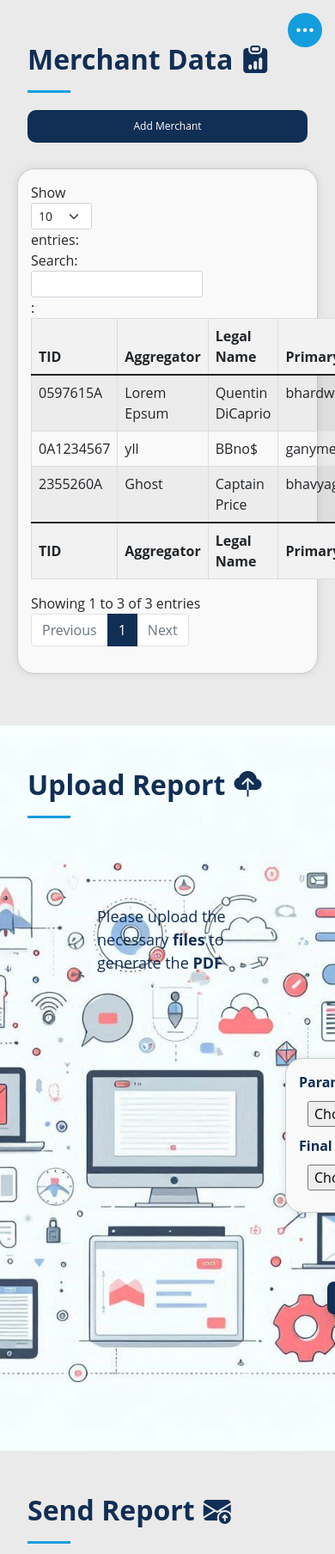
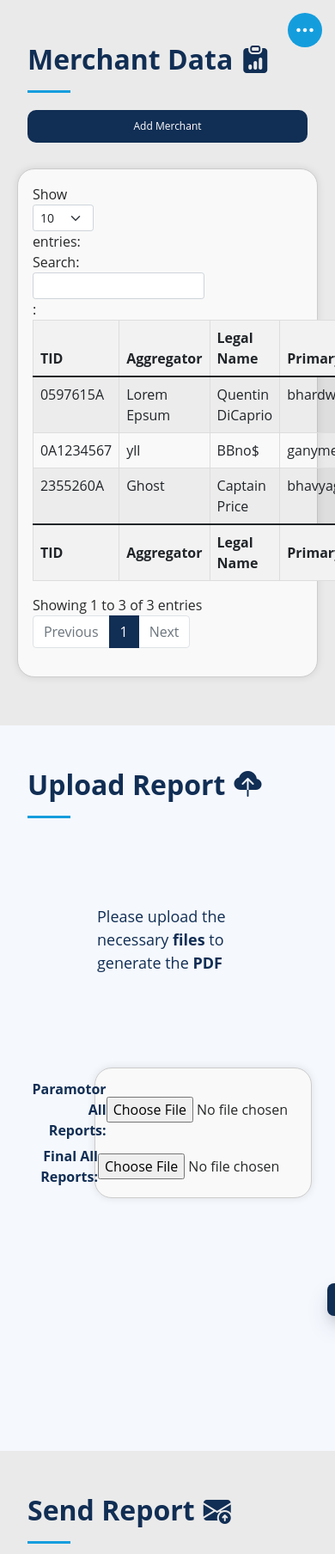
Before and after one commit to Mayank2930/Work, a Django app: page / in a window 390 px wide. Shown: the top 1808 px of the page at 86% size. Run offline with Django 4.2, Linux system fonts and the light colour scheme; a user stored in the database is signed in; data comes from the database, SQL or seed files in the repository; some libraries are stand-ins or nearby versions.

Commit message:
responsiveness

```diff
--- a/reports-main/static/css/style.css
+++ b/reports-main/static/css/style.css
@@ -277,14 +277,6 @@ p {
 /*--------------------------------------------------------------
 # Sections General
 --------------------------------------------------------------*/
-
-#uploadreport {
-  background-image: url('/reports-main/static/css/bg-1.png');
-  background-size: cover;
-  background-repeat: no-repeat;
-  background-position: center;
-  background-attachment: fixed;
-}
 
 section {
   padding: 60px 0;
@@ -1054,10 +1046,17 @@ section {
 
 .table-container {
   border: 1px solid #ccc;
-  padding: 15px;
+  padding: 2vmax;
   border-radius: 20px;
   box-shadow: 0 0 10px rgba(0, 0, 0, 0.1);
   background-color: #f9f9f9;
+  display: flex;
+  align-items: center;
+  justify-content: center;
+}
+
+.dataTables_wrapper {
+  width: 100%;
 }
 
 .table-container table {
@@ -1077,17 +1076,36 @@ section {
 
 .upload-container{
   border: 1px solid #ccc;
-  padding: 15px;
+  height: 18vmax;
+  width: 30vmax;
+  padding: 1vmax;
   border-radius: 20px;
   box-shadow: 0 0 10px rgba(0, 0, 0, 0.1);
   background-color: #f9f9f9;
-  margin-top: -30px;
-  margin-left: 300px;
-  margin-right: -200px;
+  display: flex;
+  align-items: center;
+  justify-content: space-evenly;
+  position: relative;
+  min-width: 0;
+  left: 20vw;
+  top: -5vw;
 }
 
-.input_1, .input_2 {
-  padding: 10px;
+.upload-inner-container {
+  display: flex;
+  font-size: 1em;
+  align-items: center;
+  justify-content: space-around;
+  flex-direction: column;
+  height: 100%;
+  width: 100%;
+  min-width: None;
+}
+
+.input_1-container, .input_2-container{
+  display: flex;
+  align-items: center;
+  justify-items: center;
 }
 
 .button_upload {
--- a/reports-main/templates/merchant/merchant_detail.html
+++ b/reports-main/templates/merchant/merchant_detail.html
@@ -22,7 +22,6 @@
                     <li><a href="/" class="nav-link scrollto"><i class="bi bi-house"></i> <span>Back Home</span></a></li>
                 </ul>
             </nav><!-- .nav-menu -->
-
         </div>
     </header><!-- End Header -->
 
--- a/reports-main/templates/merchant/upload_report.html
+++ b/reports-main/templates/merchant/upload_report.html
@@ -15,12 +15,19 @@
                         <div class="form-group">
                             <div class="section-form text-end upload-container">
                                 <!-- <div class=""> -->
+                                    <div class="upload-inner-container">
+                                        <div class="input_1-container">
+                                            <div class="upload-label"></div>
                                             <label for="id_paramotor_all_reports">Paramotor All Reports</label>
                                             <input type="file" class="input_1" name="paramotor_all_reports" id="id_paramotor_all_reports" required>
+                                        </div>
                                         <!-- <hr> -->
+                                         <div class="input_2-container">
                                             <label for="id_final_all_reports">Final All Reports</label>
                                             <input type="file" class="input_2" name="final_all_reports" id="id_final_all_reports" required>
+                                         </div>
                                         <!-- <hr> -->
+                                    </div>
                                 <!-- </div> -->
                             </div>
                             <div class="button_upload">
```
Lines whose indentation alone changed are shown as unchanged.
